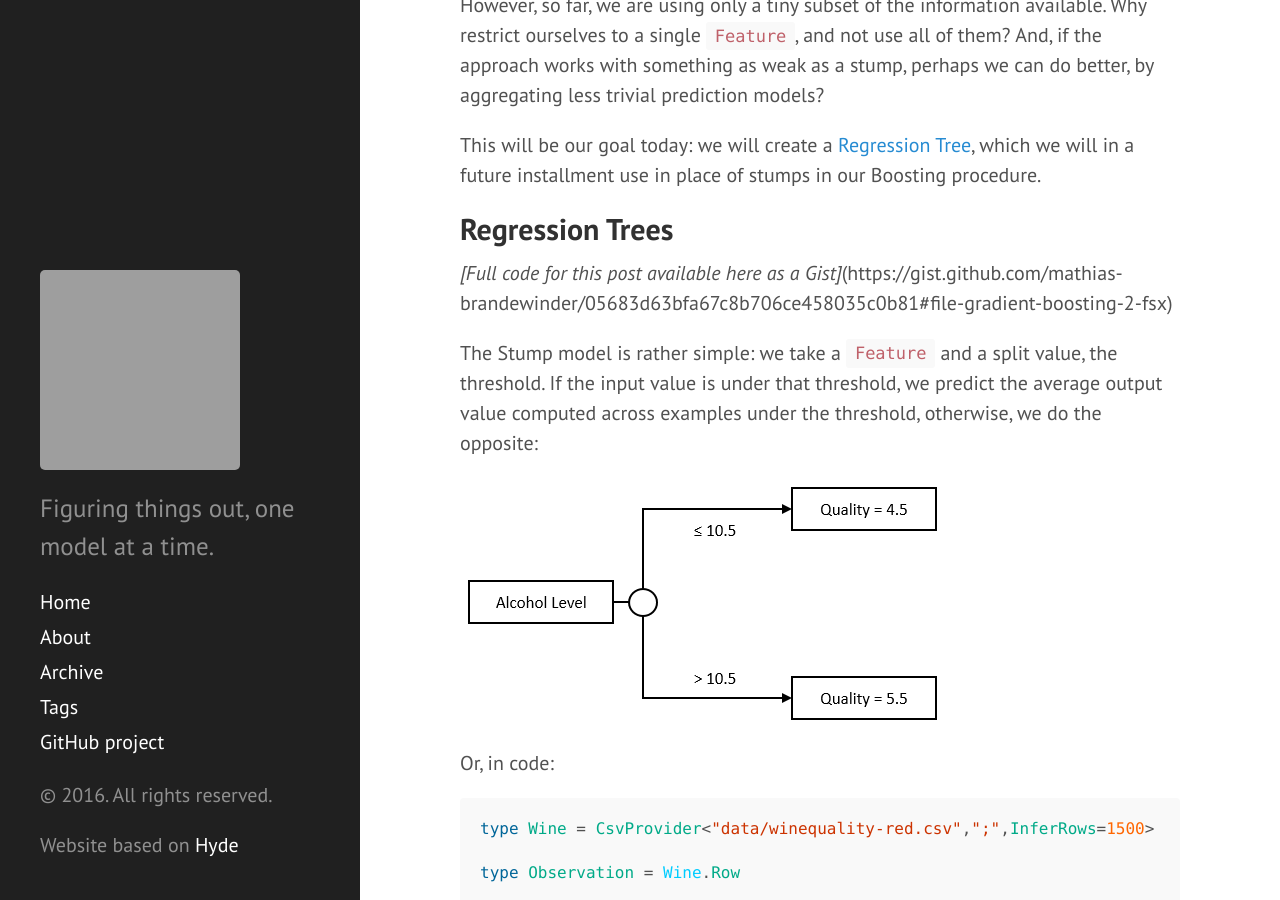
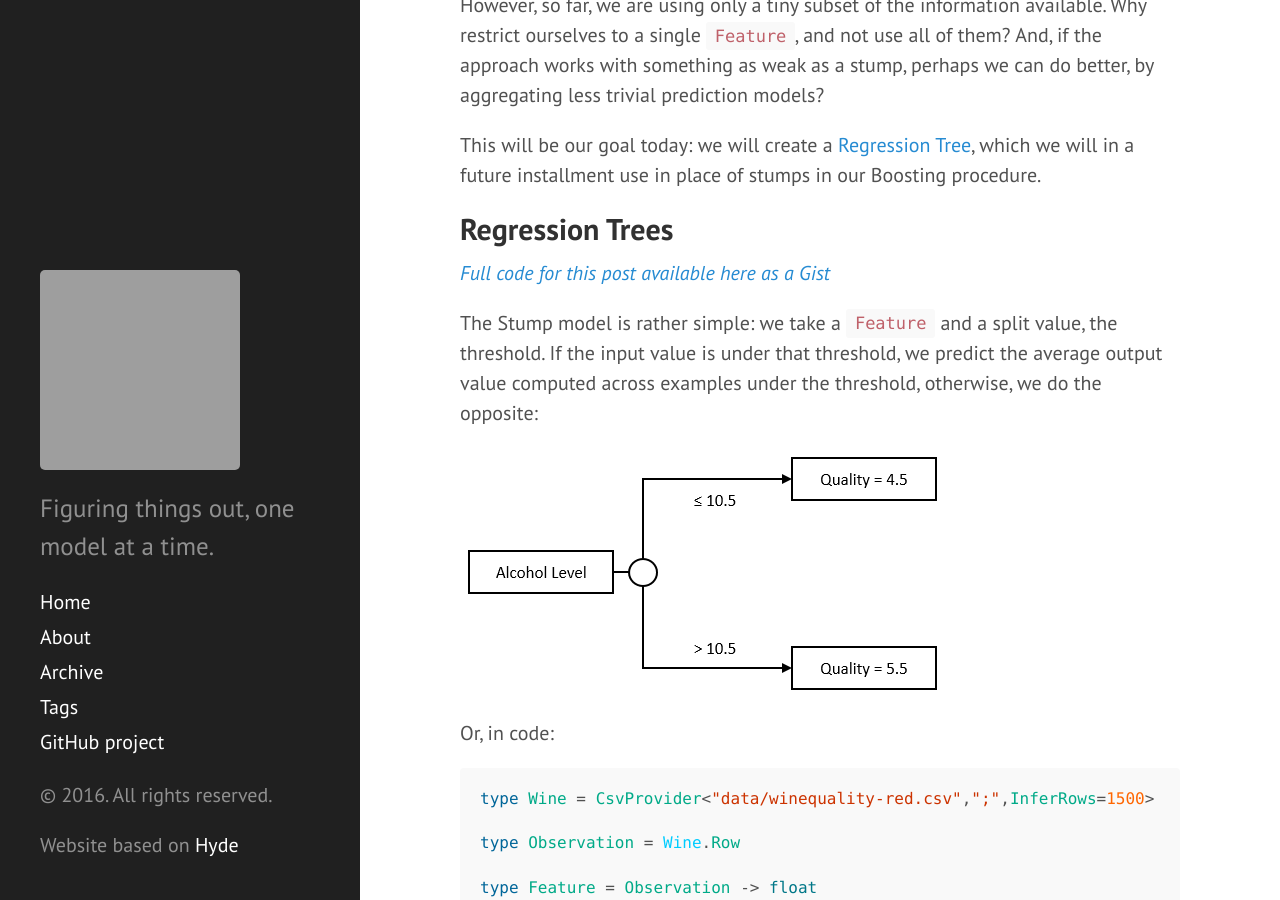
Before and after one commit to mathias-brandewinder/mathias-brandewinder.github.io, a Jekyll site: the page built from _posts/2016-08-14-gradient-boosting-part-2.md, in a window 1280 px wide and 900 px high, scrolled down 390 px. Built offline with Jekyll 4.4.1, drawn with Linux system fonts in a browser that asks for light colours; comment, search, counter and statistics services are not loaded; grey boxes are pictures that could not be loaded.

Commit message:
2016/08/14: more silly fixes

```diff
--- a/_posts/2016-08-14-gradient-boosting-part-2.md
+++ b/_posts/2016-08-14-gradient-boosting-part-2.md
@@ -22,7 +22,7 @@ This will be our goal today: we will create a [Regression Tree](https://en.wikip
 
 ## Regression Trees
 
-*[Full code for this post available here as a Gist]*(https://gist.github.com/mathias-brandewinder/05683d63bfa67c8b706ce458035c0b81#file-gradient-boosting-2-fsx)
+[*Full code for this post available here as a Gist*](https://gist.github.com/mathias-brandewinder/05683d63bfa67c8b706ce458035c0b81#file-gradient-boosting-2-fsx)
 
 The Stump model is rather simple: we take a `Feature` and a split value, the threshold. If the input value is under that threshold, we predict the average output value computed across examples under the threshold, otherwise, we do the opposite:
 
```
Also changed, not shown: assets/2016-08-14-overfitting.PNG (renamed from assets/2016-08-16-overfitting.PNG).
